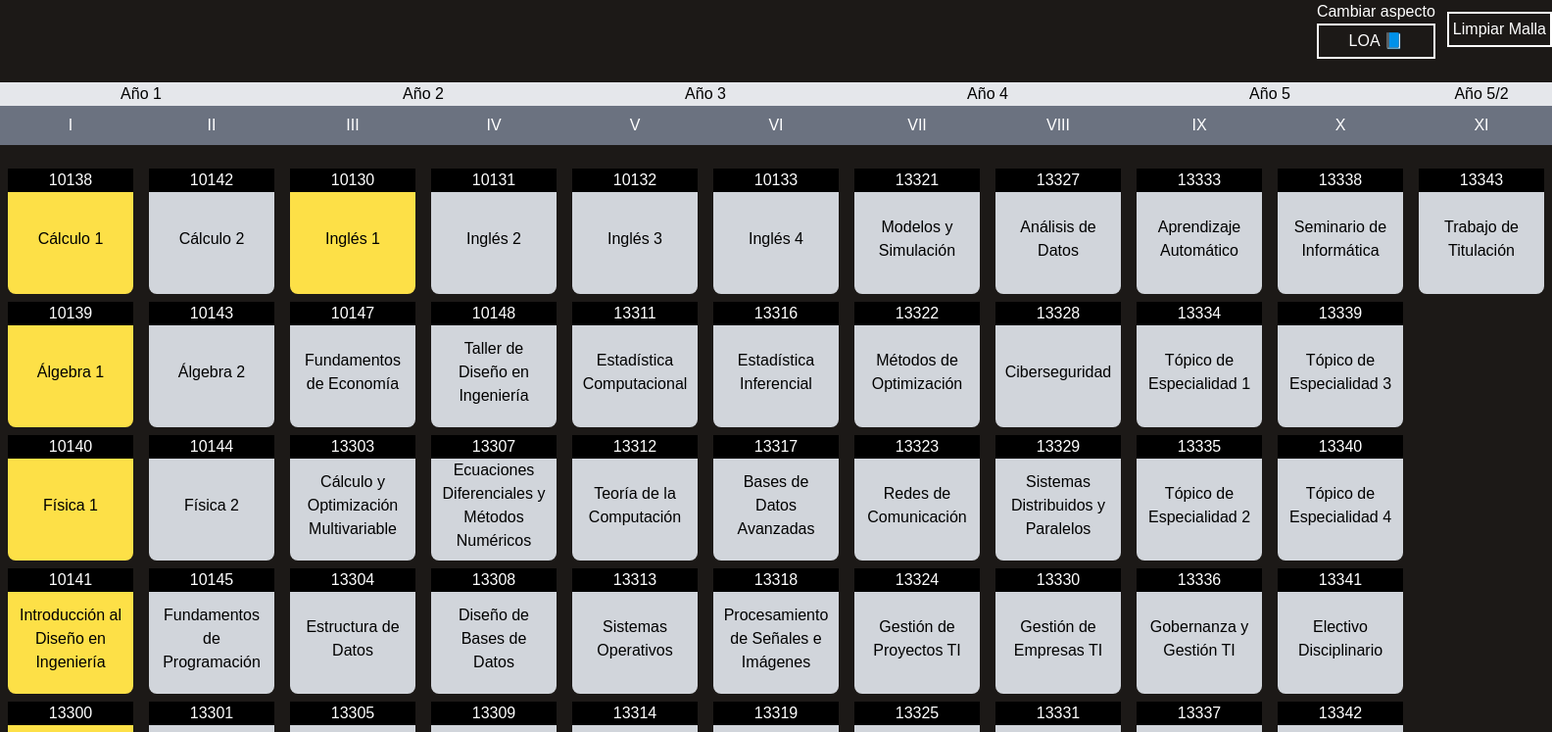
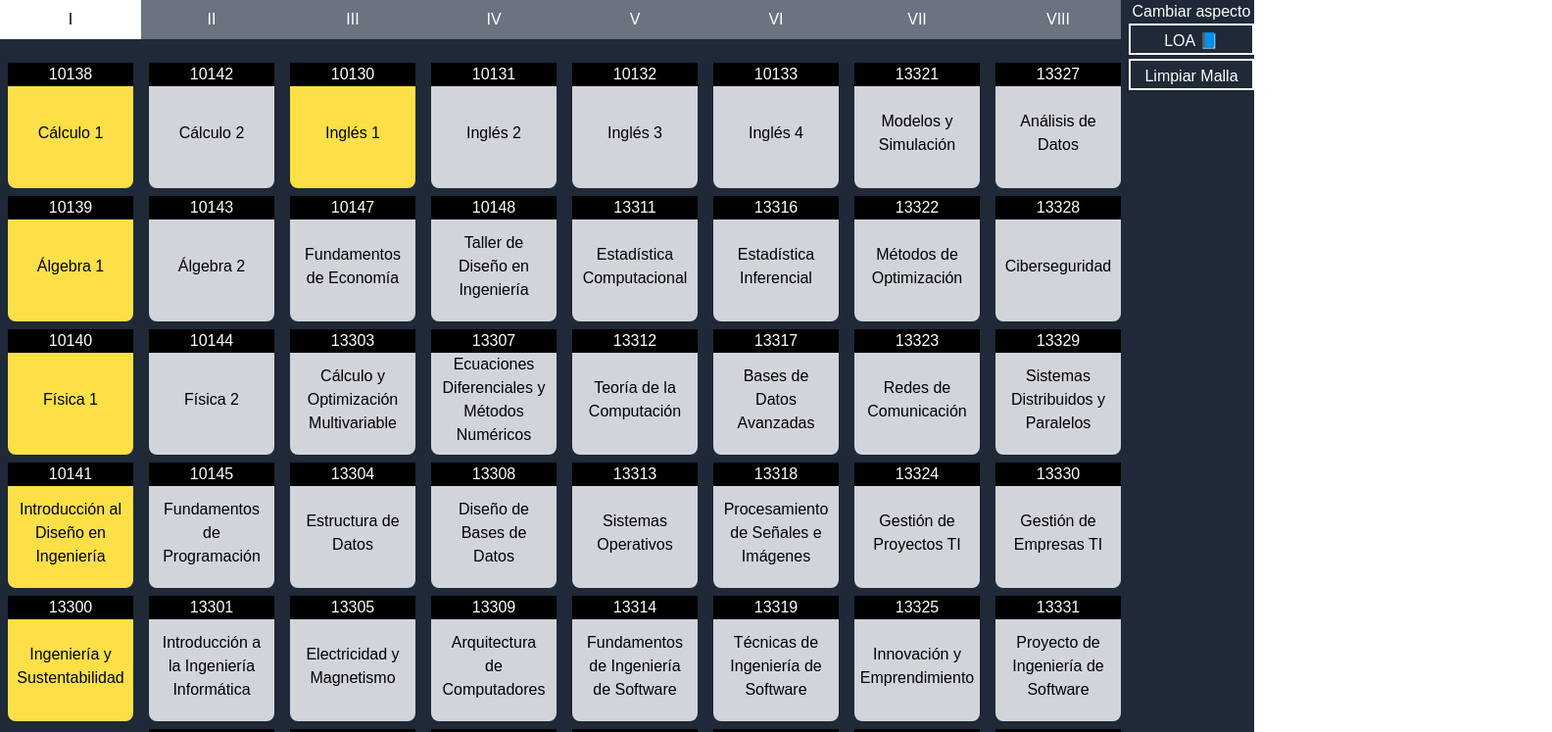
Before and after one commit to nic0q/malla-simulacion, a React (Create React App) app: page / in a window 1280 px wide. Shown: the top 747 px of the page at 98% size, 1584 px wide, since content can reach past the window. Built offline with nearby package versions, Linux system fonts and the light colour scheme; a web font is replaced by a local one.

Commit message:
[fix]: Adjustument on multiple screens > 1360p

```diff
--- a/src/App.js
+++ b/src/App.js
@@ -3,12 +3,7 @@ import Malla from './components/Malla';
 
 function App() {
   return (
-    <div className='w-fit h-max text-center bg-stone-900'>
-      <div className='flex  col align-middle items-center justify-center '>
-        <Malla></Malla>
-      </div>
-
-    </div>
+    <Malla></Malla>
 
   );
 }
--- a/src/components/BotonNivel.jsx
+++ b/src/components/BotonNivel.jsx
@@ -23,5 +23,5 @@ export default function BotonNivel({nivel, handleClick}){
     }
     return str;
   }
-  return <p onClick={()=>handleClick(nivel)} className="bg-gray-500 w-36 h-10 mb-6 pt-2 text-white hover:bg-white hover:text-black">{convertToRoman(nivel)}</p>
+  return <p onClick={()=>handleClick(nivel)} className="bg-gray-500 w-36 h-10 mb-6 pt-2 text-white hover:bg-white hover:text-black cursor-pointer">{convertToRoman(nivel)}</p>
 }
--- a/src/components/Malla.jsx
+++ b/src/components/Malla.jsx
@@ -123,35 +123,32 @@ export default function Malla(){
       }
     </div>
   }
-  return <div className="w-max">
-    <div className="text-white flex justify-end">
-      <button className="mx-3" onClick={()=>set_colorfull((state)=>{if(state === 2) return 0; else return state + 1})}>
-      Cambiar aspecto
-      <div className="border-2 border-white p-1 hover:bg-white hover:text-black">
-        {{0:"LOA 📘",1:"Verbose 🗣️",2: "Pride 🌈"}[colorfull]}
-      </div>
-      </button >
-      <button onClick={()=>{set_disponibles([]); set_aprobados([])}}>
-      <div className="border-2 border-white p-1 hover:bg-white hover:text-black">
-        Limpiar Malla
-      </div>
-      </button>
-    </div>
-    <div className="flex col text-center align-middle justify-center">
+  return <div className="flex bg-gray-800">
+
+  <div className="flex justify-center w-[90%] h-screen overflow-auto">
+    <div className="flex flex-row text-center align-middle w-full h-full">
       {Array(11).fill().map((_,nivel) => { nivel = nivel + 1
         return <div key = {nivel.toString()}>
-          {(nivel+1)%2 === 0 ?
-          <div>
-            <br></br>
-            <BotonAnio handleClick={()=>anio_click(nivel.toString())} año = {(nivel-1)/2+1 === 6 ? "5/2" : (nivel-1)/2+1}/>
-          </div>
-          :<br></br>}
-          <br></br>
           <Nivel nivel={nivel.toString()}/>
         </div>
         })
       }
-      </div>
-      <AvanceCarrera n_aprobadas={aprobados.length} n_total={ramos_civil.length}/>
-      </div>
+    </div>
+  </div>
+  <div className="flex-col w-[10%] h-screen text-white ml-2">
+    <div>
+    <button onClick={()=>set_colorfull((state)=>{if(state === 2) return 0; else return state + 1})}>
+    Cambiar aspecto
+    <div className="border-2 w-32 h-8 mb-1 border-white p-1 hover:bg-white hover:text-black">
+      {{0:"LOA 📘",1:"Verbose 🗣️",2: "Pride 🌈"}[colorfull]}
+    </div>
+    </button ></div>
+    <div>
+    <button onClick={()=>{set_disponibles([]); set_aprobados([])}}>
+    <div className="border-2 w-32 h-8 border-white p-1 hover:bg-white hover:text-black">
+      Limpiar Malla
+    </div>
+    </button></div>
+  </div>
+  </div>
 }
--- a/src/components/Ramo.jsx
+++ b/src/components/Ramo.jsx
@@ -1,6 +1,6 @@
 import React from "react";
 export default function Ramo({name, abrev, tipo, estado , handleClick, aprob}){
-  return <div onClick={handleClick} className= {`flex flex-col w-32 h-32 mb-2 mx-2 rounded-lg ${tipo} ${estado}`}>
+  return <div onClick={handleClick} className= {`flex flex-col w-32 h-32 mb-2 mx-2 rounded-lg cursor-pointer ${tipo} ${estado}`}>
     {aprob ? <img src="https://logodix.com/logo/1317798.png" className="fixed w-32" alt="aprob"/> : ""}
     <div className="bg-black text-white">
       <p>{abrev}</p>
```
